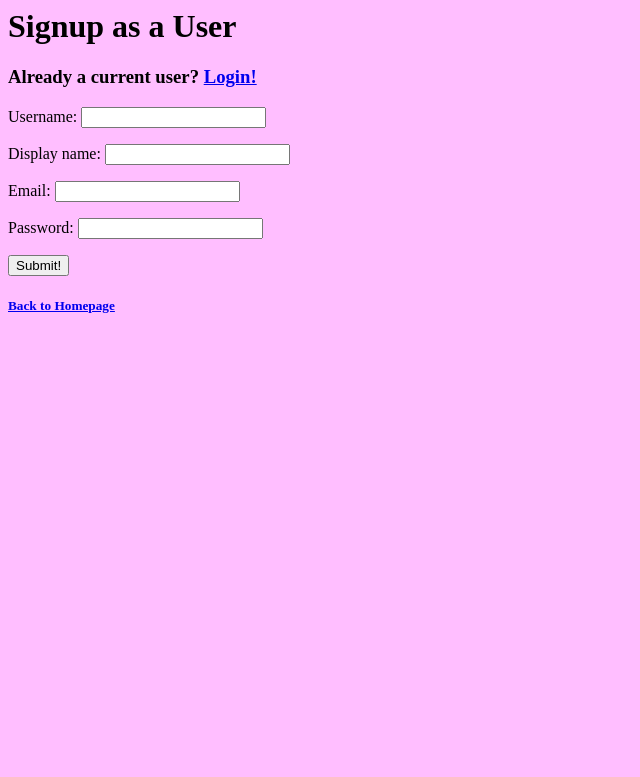
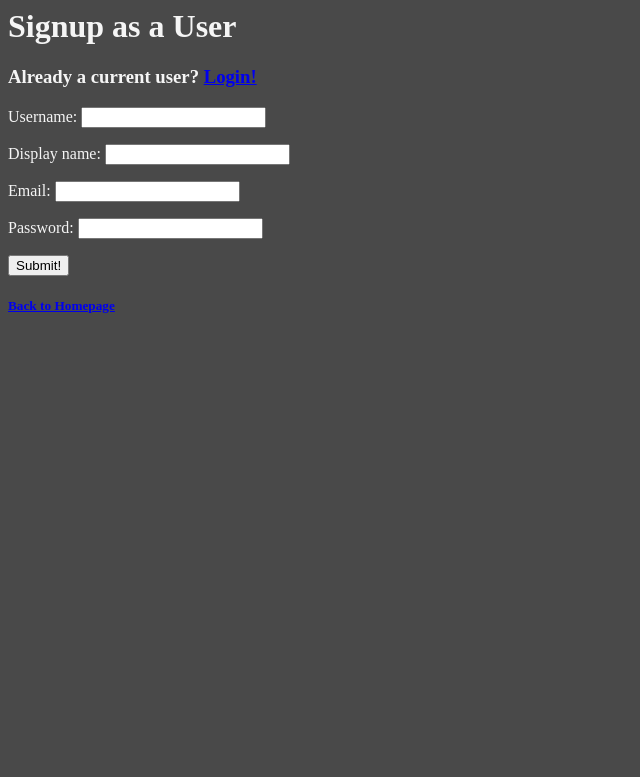
Before and after one commit to jeffsimp88/twitterclone, a Django app: page /signup/ in a window 1280 px wide. Shown: the top 777 px of the page, without its empty margins (0-640 px from the left). Run offline with Django 3.2, Linux system fonts and the light colour scheme.

Commit message:
Changed style to make sure imported correctly.

```diff
--- a/static/css/style.css
+++ b/static/css/style.css
@@ -1,3 +1,4 @@
 body{
-    background-color: rgb(255, 190, 255);
+    background-color: rgb(73, 73, 73);
+    color: whitesmoke
 }
```
